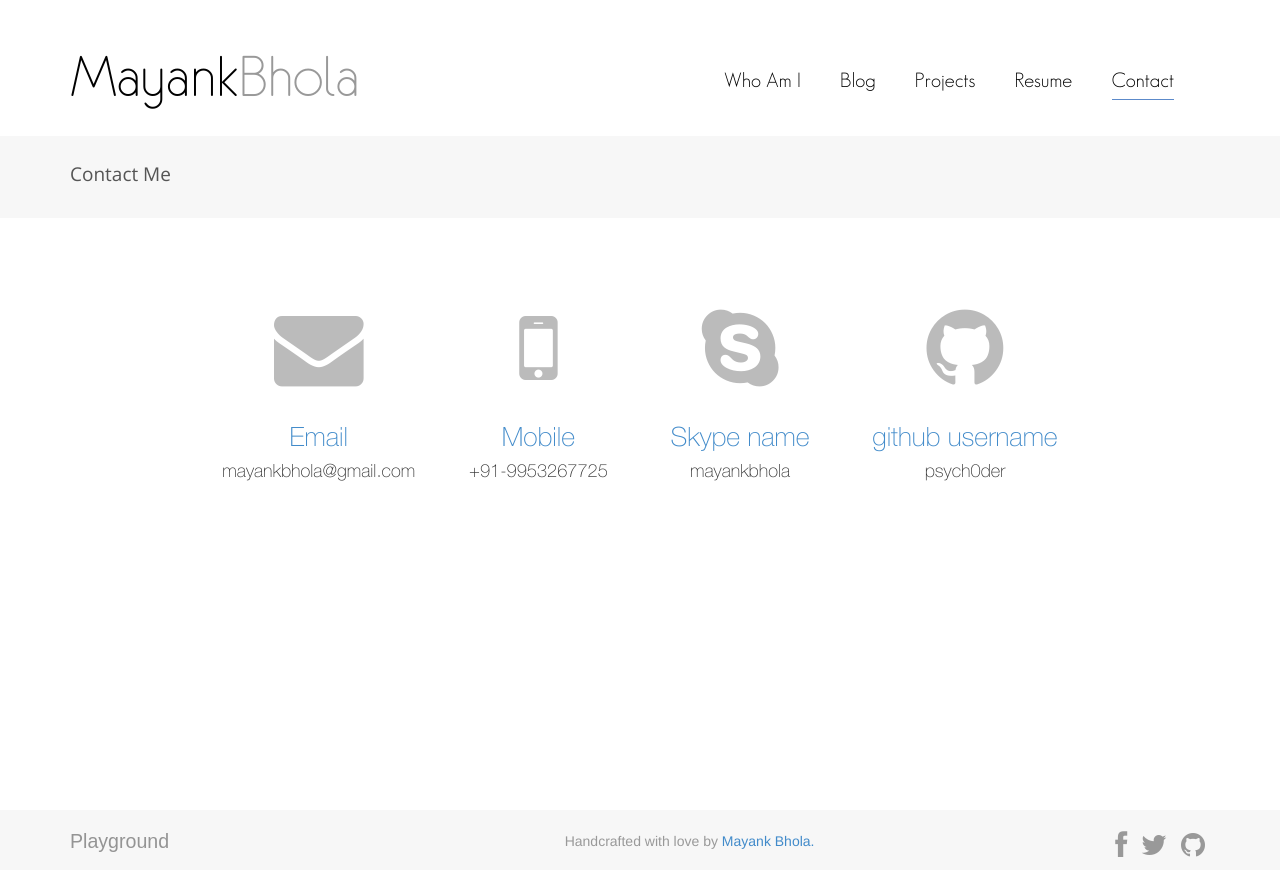
After one commit to psych0der/mayankbhola, a Django app: page /contact/ in a window 1280 px wide. The commit adds this page. Run offline with Django 3.2, Linux system fonts and the light colour scheme; parts of the project's set-up code (start-up, migrations or seed data) failed here and were passed over; some libraries are stand-ins or nearby versions.

Commit message:
contact me page added , navbar change

```diff
--- a/blogengine/views.py
+++ b/blogengine/views.py
@@ -24,6 +24,9 @@ def projects(request):
 
 def playground(request):
       return render_to_response('playground.html', { 'type':'playground'})
+
+def contact(request):
+      return render_to_response('contact.html', { 'type':'contact'})
 
 
 def getPostsList(request, selected_page=1):
--- a/mayankbhola/urls.py
+++ b/mayankbhola/urls.py
@@ -24,6 +24,7 @@ urlpatterns = patterns('',
     url(r'^about/$', 'blogengine.views.aboutMe'),
     url(r'^projects/$', 'blogengine.views.projects'),
     url(r'^playground/$', 'blogengine.views.playground'),
+    url(r'^contact/$', 'blogengine.views.contact'),
 
     url(r'^blog/archive/(?P<year>\d{4})/(?P<month>\d+)/$',
         PostMonthArchiveView.as_view(month_format='%m'),
--- a/project_static/bootstrap/css/custom.css
+++ b/project_static/bootstrap/css/custom.css
@@ -216,6 +216,10 @@ src: url(../fonts/eurof35.ttf);
     /*border-bottom: thin dotted #ddd;*/
 
 }
+
+
+
+
 
 .sub-sub-titile {
     font-family: beb;
@@ -537,9 +541,6 @@ text-decoration: none;
 
 
 
-
-
-
 .signature
 {
     padding-top: 9px;
@@ -547,6 +548,12 @@ text-decoration: none;
 
     font-family:sans-serif;
 }
+.signature a  , .signature a:hover{
+    text-decoration: none;
+    color:#949494;
+}
+
+
 
 .social-icon , .social-icon  a
 {
@@ -564,6 +571,43 @@ text-decoration: none;
     text-decoration: none;
 }
 
+.contact-title {
+
+    color:#fff;
+    font-size:4.1em;
+}
+.contact-list {
+
+    float: none;
+    margin-left: auto;
+    margin-right: auto;
+    padding-top:15px;
+    font-family:hnew;
+}
+
+.contact-list li {
+    margin: 20px;
+
+}
+
+.contact-container {
+
+    padding:40px;
+    font-size:3.2em;
+    color:#bbb;
+
+}
+
+.contact-desc {
+    font-size:1.9em;
+    padding-top:10px;
+    margin-top:10px;
+
+}
+
+.sizex {
+    font-size:1.3em;
+}
 
 /* Set the fixed height of the footer here */
 #push,
--- /dev/null
+++ b/templates/contact.html
@@ -0,0 +1,29 @@
+{% include 'header.html' %}
+
+    <p class="lead  subtitle "><span class="subtitle-text"> Contact Me </span></p>
+    <div class="container">
+    <div class="col-md-12">
+
+
+    	<ul class="list-inline contact-list text-center">
+  		<li><span class="contact-container"><span class="icon-envelope icon-2x"></span></span> </br></br><span class="contact-desc text-primary">Email</span> </br><span class="sizex">mayankbhola@gmail.com</span></li>
+  		<li><span class="contact-container"><span class="icon-mobile-phone icon-2x"></span></span></br></br><span class="contact-desc text-primary">Mobile</span> </br><span class="sizex">+91-9953267725</span></li>
+  		<li><span class="contact-container"><span class="icon-skype icon-2x"></span></span></br></br><span class="contact-desc text-primary">Skype name</span> </br><span class="sizex">mayankbhola</span></li>
+
+  		<li><span class="contact-container"><span class="icon-github icon-2x"></span></span></br></br><span class="contact-desc text-primary">github username</span> </br><span class="sizex">psych0der</span></li>
+
+  		</ul>
+
+
+
+
+
+
+
+
+
+
+    </div>
+
+    </div>
+{% include 'footer.html' %}
--- a/templates/footer.html
+++ b/templates/footer.html
@@ -2,7 +2,7 @@
 <div id="footer" >
       <div class="container">
       <span class="pull-left signature text-muted ">
-      	#psych0der
+      	<a href="/playground/">Playground</a>
       </span>
         <p class="text-muted text-center">Handcrafted with love by <a href="http://github.com/psych0der">Mayank Bhola.</a></p>
       	<span class="pull-right">
--- a/templates/header.html
+++ b/templates/header.html
@@ -54,8 +54,8 @@
   <li><a href="/about/" {%if type == "about" %} class="highlight" {%endif%}  id="Who Am I">Who Am I</a></li>
   <li><a href="/blog/" {%if type == "blog" %} class="highlight" {%endif%}>Blog</a></li>
   <li><a href="/projects/"{%if type == "project" %} class="highlight" {%endif%} >Projects</a></li>
-  <li><a href="/playground/" {%if type == "playground" %} class="highlight" {%endif%} >Playground</a></li>
   <li><a href="/mayankbhola-resume.pdf">Resume</a></li>
+  <li><a href="/contact/" {%if type == "contact" %} class="highlight" {%endif%} >Contact</a></li>
   </ul>
 
   </header>
--- a/templates/index.html
+++ b/templates/index.html
@@ -36,10 +36,11 @@
   <div class="borderd container">
   <header class="head">
   <h1 class="pull-left title-heading">
-  Mayank<span class="text-muted">Bhola</span>
+  <a href="/">Mayank<span class="text-muted">Bhola</span></a>
   </h1>
   <ul class="pull-right navbar">
   <li><a href="/mayankbhola-resume.pdf">Resume</a></li>
+  <li><a href="/contact/">Contact</a></li>
   </ul>
   </header>
   </div>
```
